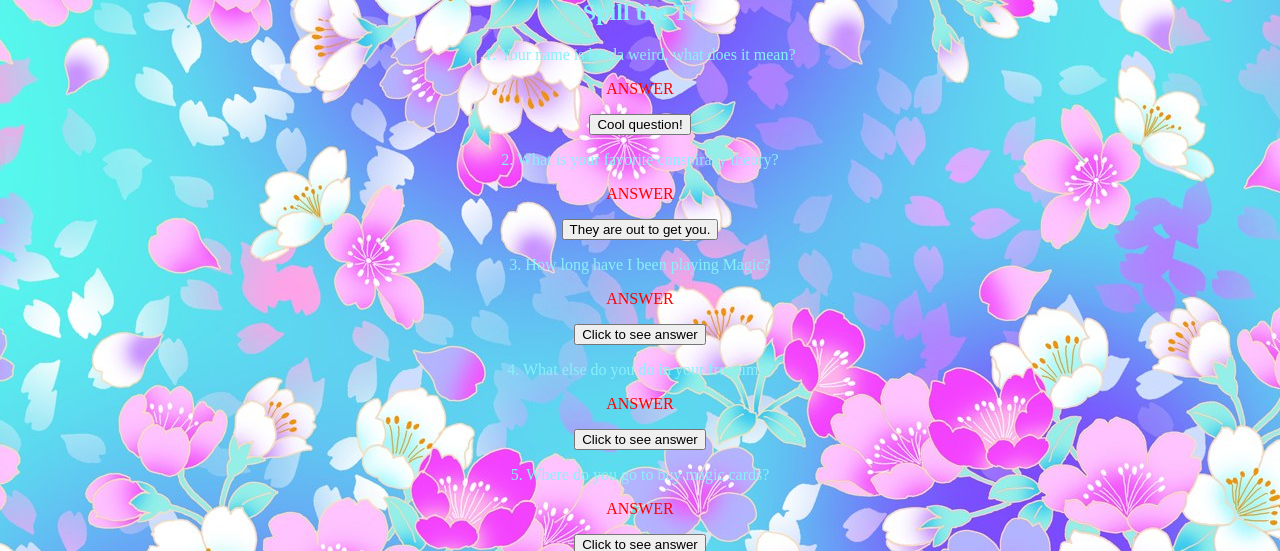
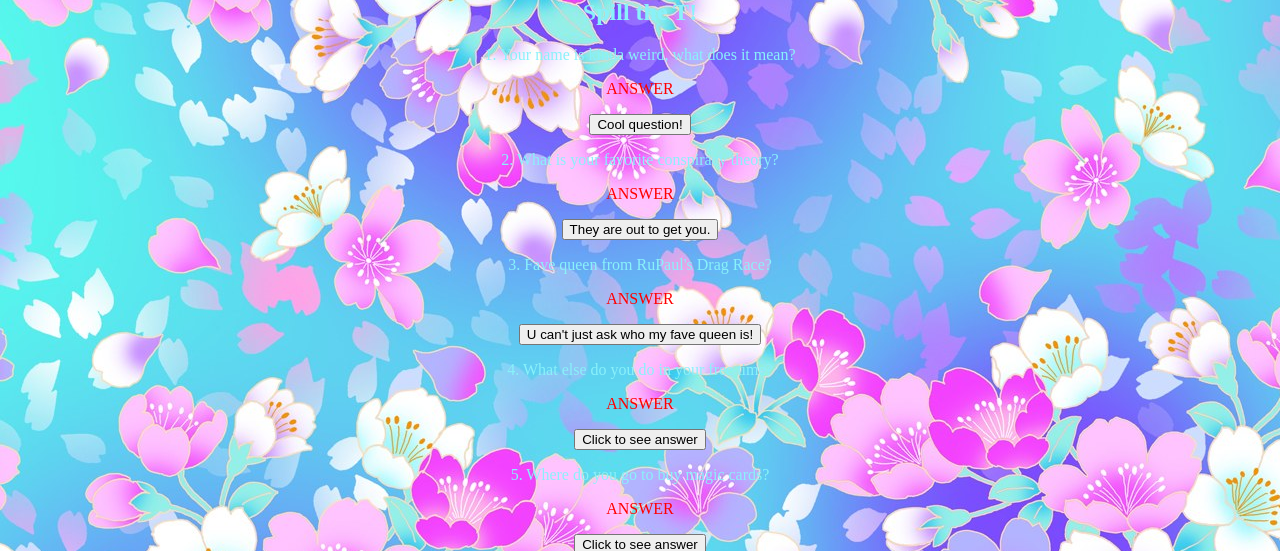
Before and after one commit to caryljorosco/APC_webprog_mi153_test_repo_ccorosco, a PHP site: the page made by exercise6/CodeIgniter/application/views/news/index.php in a window 1280 px wide. Shown: the part 338-889 px from the top of the page. Run offline with PHP 8.4, Linux system fonts and the light colour scheme; the template is opened without the code that fills it, so the values that code supplies are empty.

Commit message:
edited code

```diff
--- a/exercise6/CodeIgniter/application/views/news/index.php
+++ b/exercise6/CodeIgniter/application/views/news/index.php
@@ -86,14 +86,14 @@
 			<button type="button" onclick="document.getElementById('demo2').innerHTML = 'I loooove conspiracy theories about the Illuminati and the Mandela Effect. Read about it on your sparetime. :)'">They are out to get you.</button>
 
 			<p>
-				3. How long have I been playing Magic?
+				3. Fave queen from RuPaul's Drag Race?
 			</p>
 
 			<p id="demo3">
 				ANSWER
 			</p>
 
-			<button type="button" onclick="document.getElementById('demo3').innerHTML = 'Started on September 2016'">Click to see answer</button>
+			<button type="button" onclick="document.getElementById('demo3').innerHTML = '*queens. My faves are Bianca Del Rio, Trixie Mattel and Yekaterina Petrovna Zamolochikova!'">U can't just ask who my fave queen is!</button>
 
 			<p>
 				4. What else do you do in your free time?
```
